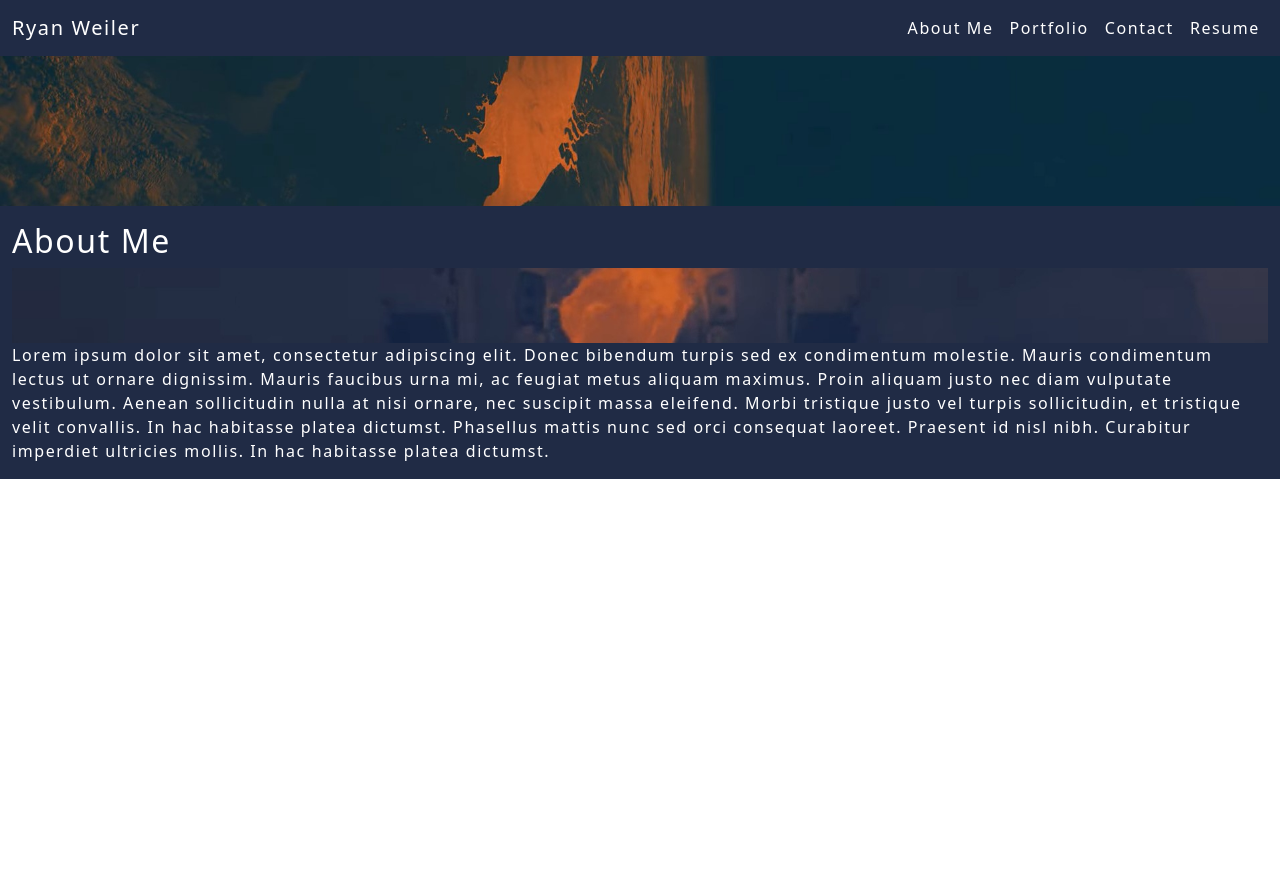
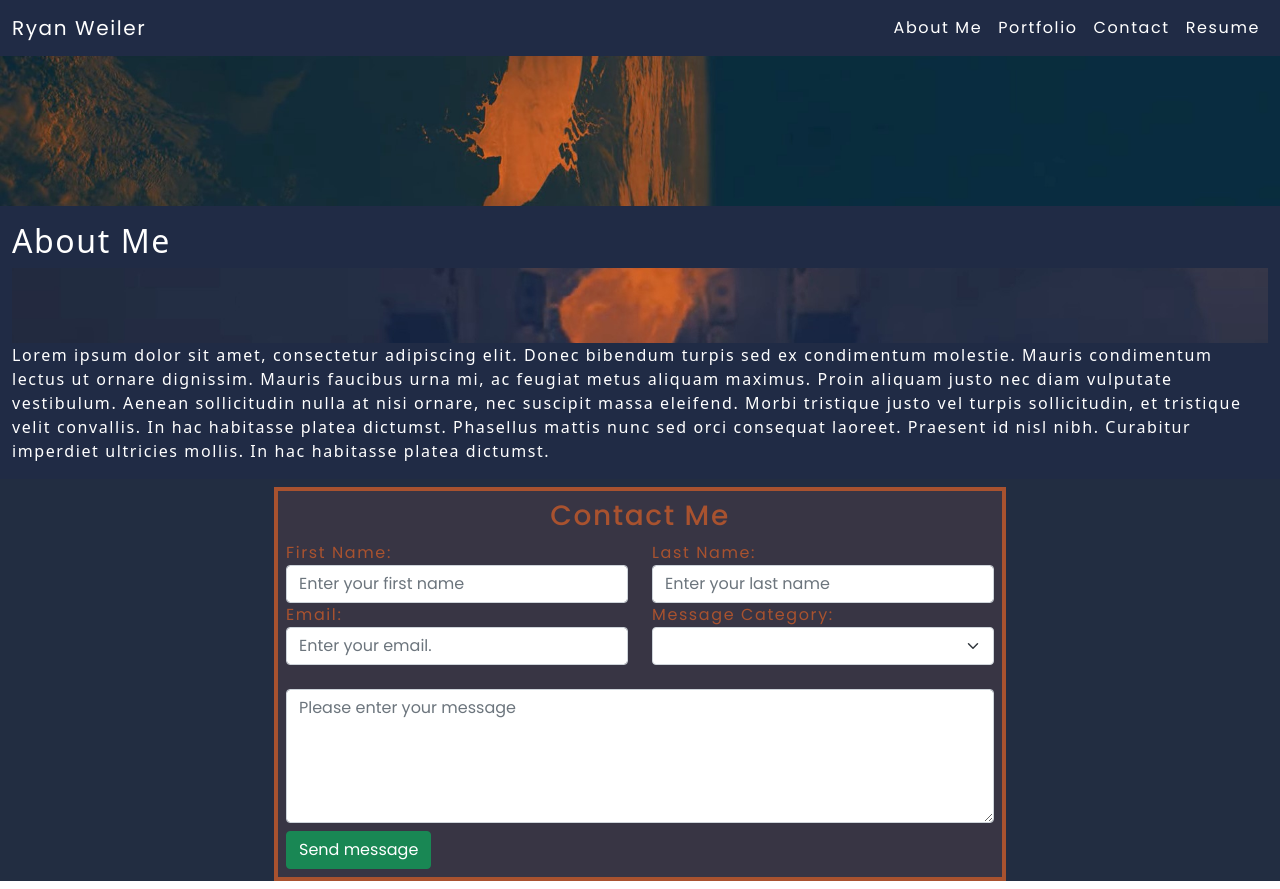
Before and after one commit to ryanweiler92/Ryan-Weiler-React-Portfolio, a React (Create React App) app in the folder photo-port/: page / in a window 1280 px wide. Before the commit the page ends 800 px from the top, so only its background shows below. Built offline with nearby package versions, Linux system fonts and the light colour scheme.

Commit message:
contact component

```diff
--- a/photo-port/src/App.js
+++ b/photo-port/src/App.js
@@ -4,6 +4,7 @@ import Nav from './components/Nav'
 import Header from './components/Header'
 import About from './components/About'
 import Hero from './components/Hero'
+import Contact from './components/Contact'
 
 function App() {
   return (
@@ -12,6 +13,7 @@ function App() {
       <Hero></Hero>
       <main>
         <About></About>
+        <Contact></Contact>
       </main>
 
     </div>
--- /dev/null
+++ b/photo-port/src/components/Contact/index.js
@@ -0,0 +1,62 @@
+import React from 'react'
+
+function Contact(){
+
+    return(
+    <div className="container-fluid d-flex justify-content-center align-items-center mt-2 mb-2">
+        <form className="form-holder p-2 ">
+            <div>
+                <div className="d-flex justify-content-center align-items-center">
+                    <h3>Contact Me</h3>
+                </div>
+            </div>
+            <div className="row">
+                <div className="col-md-6">
+                    <div className="form-group">
+                        <label htmlFor="first-name">First Name:</label>
+                        <input className="form-control" type="text" name="first-name" placeholder="Enter your first name"/>
+                    </div>
+                </div>
+                <div className="col-md-6">
+                    <div class="form-group">
+                        <label htmlFor="last-name">Last Name:</label>
+                        <input className="form-control" type="text" name="last-name" placeholder="Enter your last name" />
+                    </div>
+                </div>
+            </div>
+            <div className="row">
+                <div className="col-md-6">
+                    <div className="form-group">
+                        <label htmlFor="email">Email:</label>
+                        <input className="form-control" type="text" name="email" placeholder="Enter your email." />
+                    </div>
+                </div>
+                <div className="col-md-6">
+                    <div className="form-group">
+                        <label htmlFor="category">Message Category:</label>
+                        <select id="form-category" name="category" class="form-select">
+                            <option value=""></option>
+                            <option value="Employment">Employment</option>
+                            <option value="School">School</option>
+                            <option value="Other">Other</option>
+                        </select>
+                    </div>
+                </div>
+            </div>
+            <div class="row">
+                <div class="col-md-12">
+                    <div class="form-group">
+                        <label htmlFor="message"></label>
+                        <textarea id="message" name="message" className="form-control" placeholder="Please enter your message" rows="5"></textarea>
+                    </div>
+                </div>
+                <div class="col-md-12">
+                    <input type="submit" class="btn btn-success btn-send mt-2" value="Send message"></input>
+                </div>
+            </div>
+        </form>
+    </div>
+    )
+}
+
+export default Contact
--- a/photo-port/src/index.css
+++ b/photo-port/src/index.css
@@ -1,4 +1,4 @@
-
+@import url('https://fonts.googleapis.com/css2?family=Poppins:wght@300;400;500;700;900&display=swap');
 :root{
   --primary: #222D41;
   --secondary: #202B45;
@@ -25,7 +25,8 @@ body {
   letter-spacing: .1em;
   background: var(--primary);
   color: var(--rust);
-  font-family: 'Cantarell'
+  font-family: 'Poppins', sans-serif;
+  font-weight: 400;
 
 }
 
@@ -34,8 +35,14 @@ code {
     monospace;
 }
 
+main {
+  background-color: var(--primary)
+}
 nav {
-  background-color: var(--secondary)
+  background-color: var(--secondary);
+  font-family: 'Poppins', sans-serif;
+  font-weight: 400;
+
 }
 
 .hero {
@@ -57,3 +64,13 @@ nav {
 #about-section {
   background-color: var(--secondary)
 }
+
+form {
+  font-family: 'Poppins', sans-serif;
+  font-weight: 400;
+  color: var(--rust);
+  -webkit-font-smoothing: antialiased;
+  text-rendering: optimizeLegibility;
+  border: 4px solid var(--rust);
+  background-color: var(--tertiary)
+}
```
